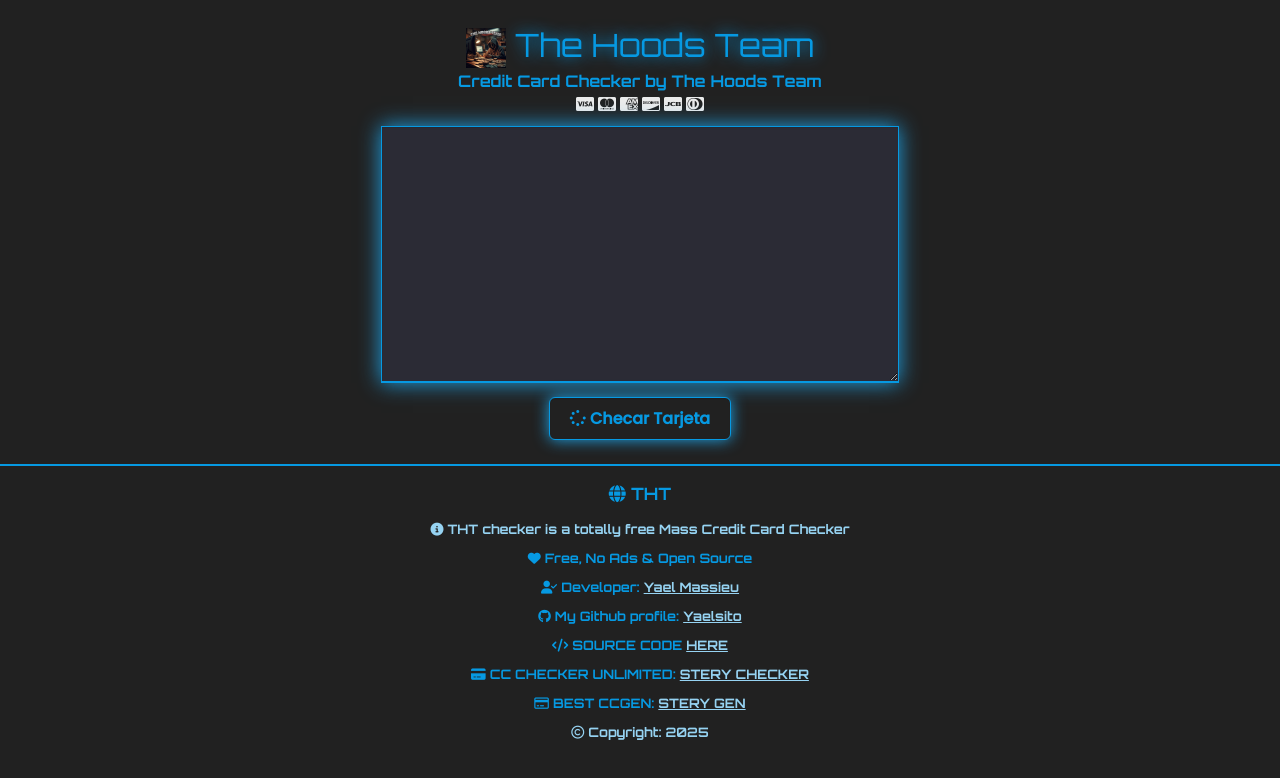
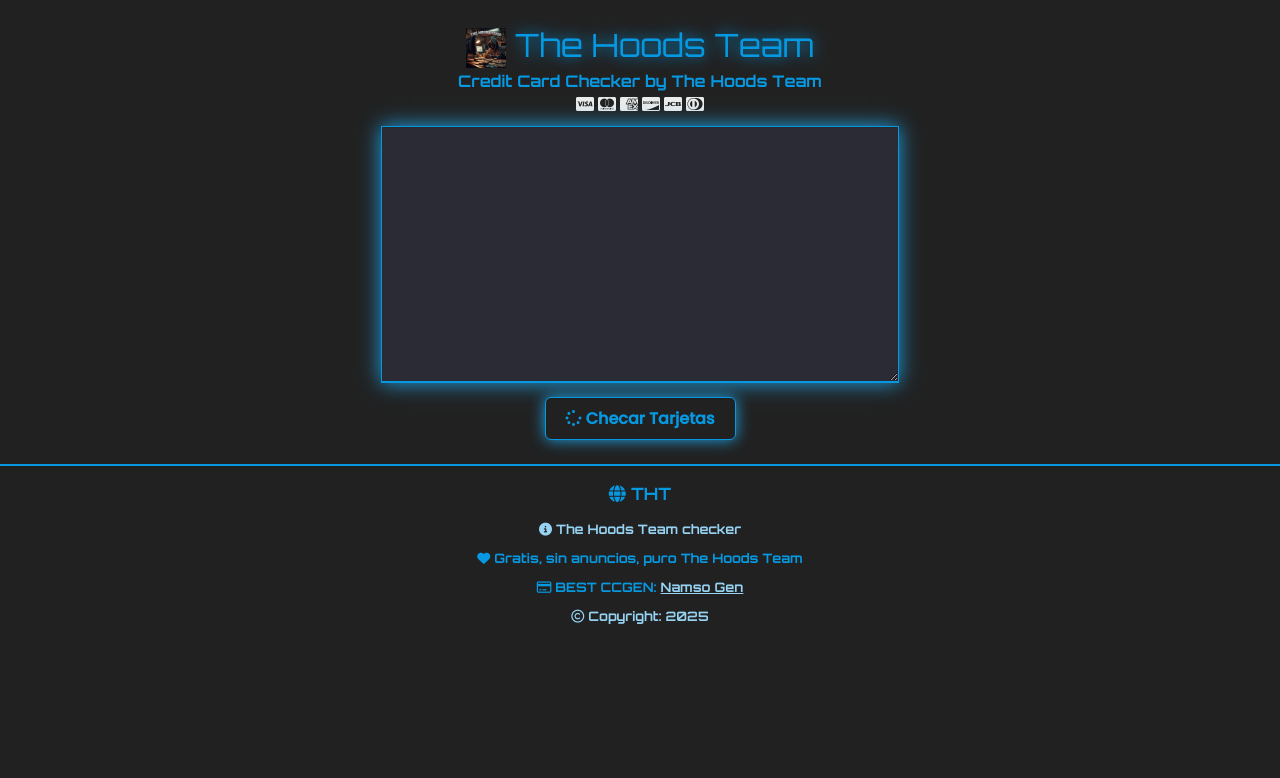
Before and after one commit to Lucioxstarx66/thehoods, a plain HTML site: page index.html in a window 1280 px wide. Drawn offline with Linux system fonts and the light colour scheme.

Commit message:
Update index.html

```diff
--- a/index.html
+++ b/index.html
@@ -1,9 +1,6 @@
 <!--
 the hoods team checker is a totally free Mass Credit Card Checker.
 RE-WRITED BY Lucio C.
-Telegram: @LucioKmacho
-
-Portfolio: https://yael.pages.dev/
 -->
 
 <!DOCTYPE html>
@@ -57,7 +54,7 @@ Portfolio: https://yael.pages.dev/
         </div>
       </center>
       <button id="btnChecar" class="Lbutton">
-        <i class="fa-solid fa-spinner"></i> Checar Tarjeta
+        <i class="fa-solid fa-spinner"></i> Checar Tarjetas
       </button>
       <div id="datos"></div>
       <div id="infos"></div>
@@ -66,33 +63,14 @@ Portfolio: https://yael.pages.dev/
     <footer>
       <p class="boldy main"><i class="fa-solid fa-globe"></i> THT</p>
       <p class="boldy info">
-        <i class="fa-solid fa-circle-info"></i> THT checker is a totally free
-        Mass Credit Card Checker
+        <i class="fa-solid fa-circle-info"></i> The Hoods Team checker
       </p>
       <p class="boldy">
-        <i class="fa-solid fa-heart"></i> Free, No Ads & Open Source
-      </p>
-      <p class="boldy">
-        <i class="fa-solid fa-user-check"></i> Developer:
-        <a href="https://yael.pages.dev/" target="_blank">Yael Massieu</a>
-      </p>
-      <p class="boldy">
-        <i class="fa-brands fa-github"></i> My Github profile:
-        <a href="https://github.com/yaelsito" target="_blank">Yaelsito</a>
-      </p>
-      <p class="boldy">
-        <i class="fa-solid fa-code"></i> SOURCE CODE
-        <a href="https://github.com/yaelsito/YaelChecker" target="_blank"
-          >HERE</a
-        >
-      </p>
-      <p class="boldy">
-        <i class="fa-solid fa-credit-card"></i> CC CHECKER UNLIMITED:
-        <a href="https://checker.stery.us" target="_blank">STERY CHECKER</a>
+        <i class="fa-solid fa-heart"></i> Gratis, sin anuncios, puro The Hoods Team
       </p>
       <p class="boldy">
         <i class="fa-regular fa-credit-card"></i> BEST CCGEN:
-        <a href="https://ccgen.stery.us" target="_blank">STERY GEN</a>
+        <a href="https://namso-gen.com/?tab=basic&network=random" target="_blank">Namso Gen</a>
       </p>
       <p class="boldy info">
         <i class="fa-regular fa-copyright"></i> Copyright:
```
